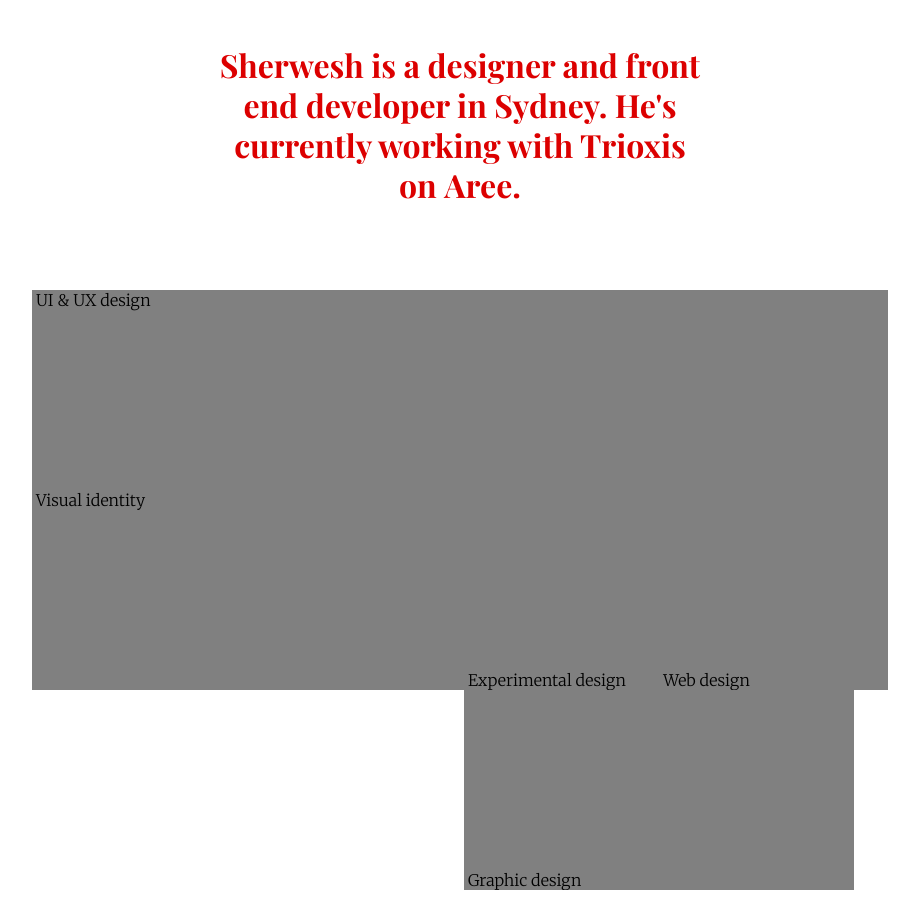
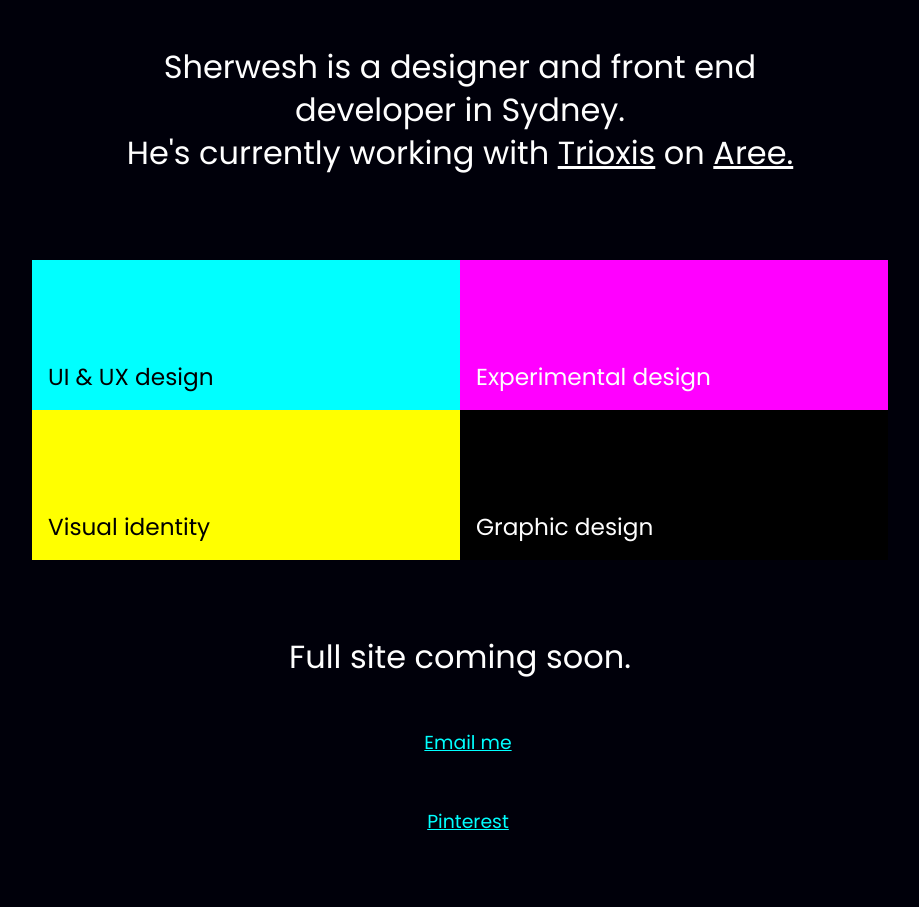
Before and after one commit to IAmSherbet/sb-portfolio, a plain HTML site: page index.html in a window 1280 px wide. Shown: the whole page, without its empty margins (180-1099 px from the left). Drawn offline with nearby package versions, Linux system fonts and the light colour scheme; a web font is replaced by a local one.

Commit message:
simplify layout. add cmyk coloured grid section. change fonts. add mailto links and pinterest link.

```diff
--- a/index.html
+++ b/index.html
@@ -11,35 +11,38 @@
   <section>
     <div class="grid-wrapper grid-text">
       <div class="home-caption">
-        <h1>Sherwesh is a designer and front end developer in Sydney. He's currently working with Trioxis on&nbsp;Aree.</h1>
+        <h1>Sherwesh is a designer and front end developer in Sydney. <br/>He's currently working with <a href="http://trioxis.com">Trioxis</a> on&nbsp;<a href="http://aree.io">Aree.</a></h1>
       </div>
     </div>
   </section>
   <section>
     <div class="grid-wrapper">
-      <div class="col-1-2">
-        <div>
-          UI & UX design
-        </div>
-        <div>
-          Visual identity
-        </div>
+      <div class="col-1-2" id="cyan">
+        <h3>UI & UX design</h3>
       </div>
-      <div class="col-1-2">
-        <div class="row">
-          <div class="col-1-2">
-            Experimental design
-          </div>
-          <div class="col-1-2">
-            Web design
-          </div>
-          <div class="col-1-2">
-            Graphic design
-          </div>
-          <div class="col-1-2">
-
-          </div>
+      <div class="col-1-2" id="magenta">
+        <h3>Experimental design</h3>
       </div>
+      <div class="col-1-2" id="yellow">
+        <h3>Visual identity</h3>
+      </div>
+      <div class="col-1-2" id="black">
+        <h3>Graphic design</h3>
+      </div>
+    </div>
+  </section>
+  <section>
+    <div class="grid-wrapper grid-text">
+      <div class="home-caption">
+        <h1>Full site coming&nbsp;soon.</h1>
+      </div>
+      <div class="col-full-width center">
+        <a class="link" href="mailto:hello@sherwesh.com?Subject=Hello"><h4>Email me</h4></a>
+        <a
+        class="link"
+        href="http://www.pinterest.com/sherweshb"
+        target="_blank"><h4>Pinterest</h4></a>
+      <div>
     </div>
   </section>
 </body>
--- a/style.css
+++ b/style.css
@@ -1,14 +1,15 @@
-@import url('https://fonts.googleapis.com/css?family=Playfair+Display:300,400,700');
 @import url('https://fonts.googleapis.com/css?family=Merriweather:300,400i');
-@import url('https://fonts.googleapis.com/css?family=Playfair+Display+SC:400,700');
+
+@import url('https://fonts.googleapis.com/css?family=Poppins:400,500');
 
 * {
   font-family: 'Merriweather', serif;
   font-size: 14px;
+  color: #fefefe;
 }
 
-h1, h2, h3 {
-  font-family: 'Playfair Display';
+h1, h2, h3, h4, h5 {
+  font-family: 'Poppins';
 }
 
 h1 {
@@ -18,25 +19,45 @@ h1 {
   margin-bottom: 20px;
 }
 
+h1 a {
+  font-family: 'Poppins';
+  font-size: 2rem;
+  font-weight: 400;
+  line-height: 2.7rem;
+  text-decoration: underline;
+}
+
 h2 {
   font-size: 1.64rem;
 }
 
 h3 {
+  font-weight: 400;
   font-size: 1.45rem;
+  margin: 0;
 }
 
 h4 {
   font-size: 1.18rem;
+  font-weight: 400;
+}
+
+h5 {
+  font-weight: 400;
 }
 
 h2 a {
-  font-family: 'Playfair Display SC', serif;
+  font-family: 'Poppins', serif;
+}
+
+.link h4  {
+  color: cyan;
+  text-decoration: underline;
 }
 
 .small-caps {
   letter-spacing: 1px;
-  font-family: 'Playfair Display SC', serif;
+  font-family: 'Poppins', serif;
 }
 
 p {
@@ -48,6 +69,7 @@ p {
 
 body {
   margin: 0;
+  background-color: rgb(0,0,10);
 }
 
 a {
@@ -58,20 +80,46 @@ a:visited {
   color: rgb(100, 100, 100);
 }
 
+#cyan {
+  background-color: cyan;
+  height: 150px;
+}
+
+#cyan h3 {
+  color: black;
+}
+
+#magenta {
+  background-color: magenta;
+  height: 150px;
+}
+
+#yellow {
+  background-color: yellow;
+  height: 150px;
+}
+
+#yellow h3 {
+  color: black;
+}
+
+#black {
+  background-color: black;
+  height: 150px;
+}
 
 .home-caption {
   margin: 50px 0px 0px 0px;
-  max-width: 600px;
+  /*max-width: 600px;*/
 }
 
 .home-caption h1{
   font-size: 2rem;
-  font-weight: 700;
-  line-height: 2.5rem;
+  font-weight: 400;
+  line-height: 2.7rem;
   padding: 0px 40px;
   margin-top: 75px;
   margin-bottom: 50px;
-  color: rgb(220, 0 ,0);
 }
 
 .grid-wrapper {
@@ -104,18 +152,20 @@ a:visited {
   justify-content: flex-end;
   align-items: flex-start;
 
-  background-color: gray;
+  background-color: rgb(0,0,10);
+  /*outline: 4px solid #fff;*/
+  padding: 0em 0em 1em 1em;
 }
 
-[class*='col-'] div {
-  /*flex: 1;*/
-  height: 200px;
+.center {
+  text-align: center;
+  align-items: center;
 }
 
-[class*='col-']:last-of-type {
+/*[class*='col-']:last-of-type {
   border-bottom: none;
   margin-bottom: 0;
-}
+}*/
 
 [class*='col-'] img {
   width: 100%;
@@ -139,10 +189,6 @@ a:visited {
   justify-content: center;
 }
 
-body {
-  margin: 0;
-}
-
 @media (min-width: 500px) {
   * {
     font-size: 16px;
@@ -164,9 +210,9 @@ body {
   }
 
   [class*='col-'] {
-    border: 4px solid rgba(255, 255, 255, 0);
+    /*border: 4px solid rgba(255, 255, 255, 0);
     border-top: 0px;
-    border-bottom: none;
+    border-bottom: none;*/
     flex-grow: 1;
     margin-bottom: 0;
   }
```
